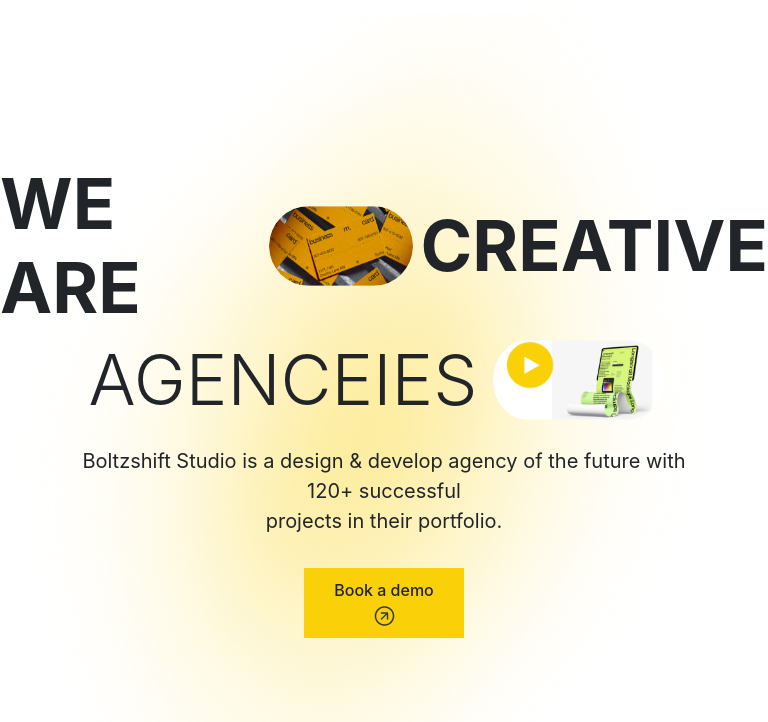
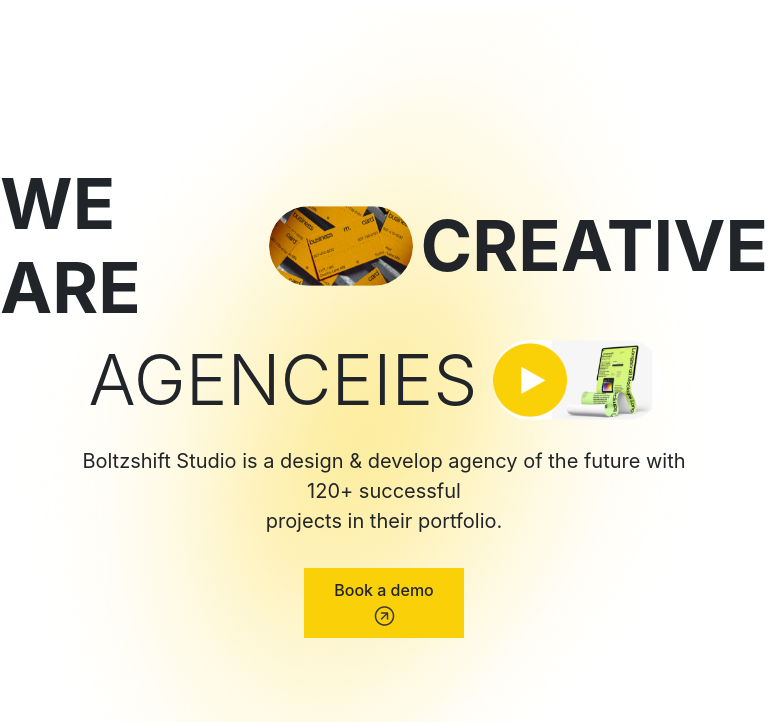
Before and after one commit to nurmatullayevrasuljon/Sass-Agency, a plain HTML site: page index.html in a window 768 px wide. Shown: the part 78-800 px from the top of the page. Drawn offline with nearby package versions, Linux system fonts and the light colour scheme.

Commit message:
responsive

```diff
--- a/main.css
+++ b/main.css
@@ -543,8 +543,18 @@ span {
         width: 100%;
     }
     .play-icon {
-        width: 50px !important;
-        height: 50px !important;
+        width: 70px !important;
+        height: 70px !important;
+        margin-left: -6rem !important;
+    }
+}
+@media (max-width: 768px) {
+    .play-box {
+        width: 100%;
+    }
+    .play-icon {
+        width: 80px !important;
+        height: 80px !important;
         margin-left: -6rem !important;
     }
 }
```
